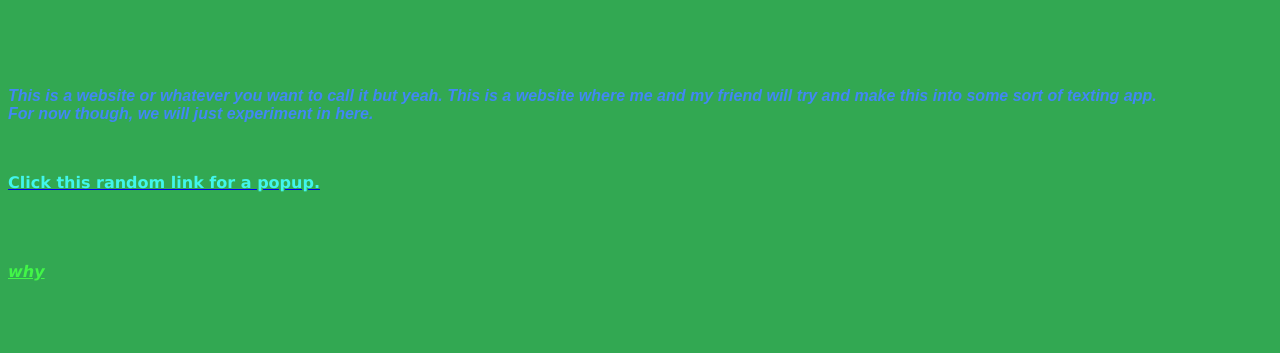
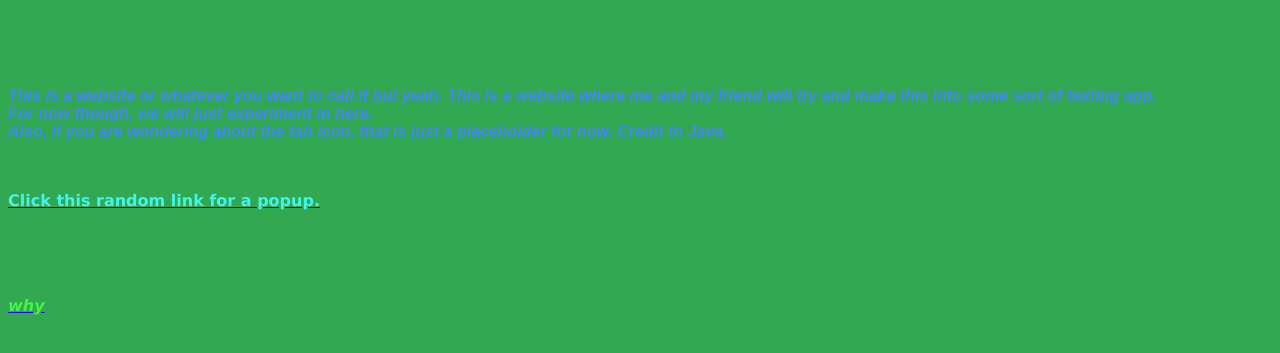
Before and after one commit to LeoIsACoder/txt-thing-wip, a plain HTML site: page index.html in a window 1280 px wide. Shown: the part 85-438 px from the top of the page. Drawn offline with Linux system fonts and the light colour scheme.

Commit message:
Update index.html

```diff
--- a/index.html
+++ b/index.html
@@ -13,7 +13,7 @@
         <p id="welcome"> Welcome to our collab!</p>
         <br>
         <br>
-        <p id="fricking-random-stuff"> This is a website or whatever you want to call it but yeah. This is a website where me and my friend will try and make this into some sort of texting app. <br> For now though, we will just experiment in here.</p>
+        <p id="fricking-random-stuff"> This is a website or whatever you want to call it but yeah. This is a website where me and my friend will try and make this into some sort of texting app. <br> For now though, we will just experiment in here. <br> Also, if you are wondering about the tab icon, that is just a placeholder for now. Credit to Java.</p>
 
         <br>
 
@@ -23,10 +23,11 @@
             <br>
             <br>
             <br>
-            <a href="https://juarez2010.github.io/fnf" target="_blank" onclick="alert('idk why you'd want to click this but ok')"
+            <a href="https://juarez2010.github.io/fnf" target="_blank" onclick="alert('idk why you'd want to click this but ok')">
             <p id="advertising">why</p>
             <br>
 
+                <link rel="shortcut icon" href="https://cdn.sstatic.net/Sites/stackoverflow/Img/apple-touch-icon.png?v=c78bd457575a">
 
     </body>
 </html>
```
